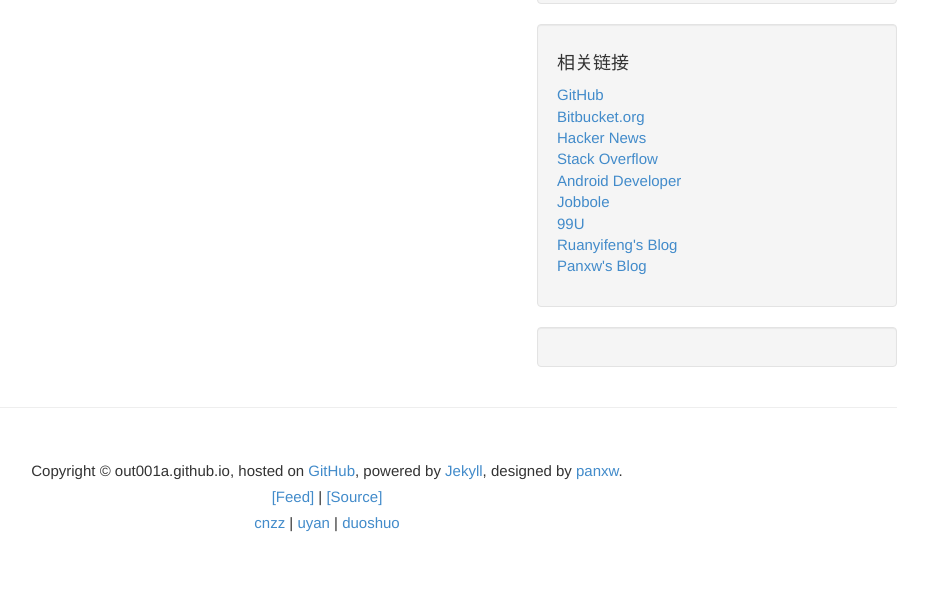
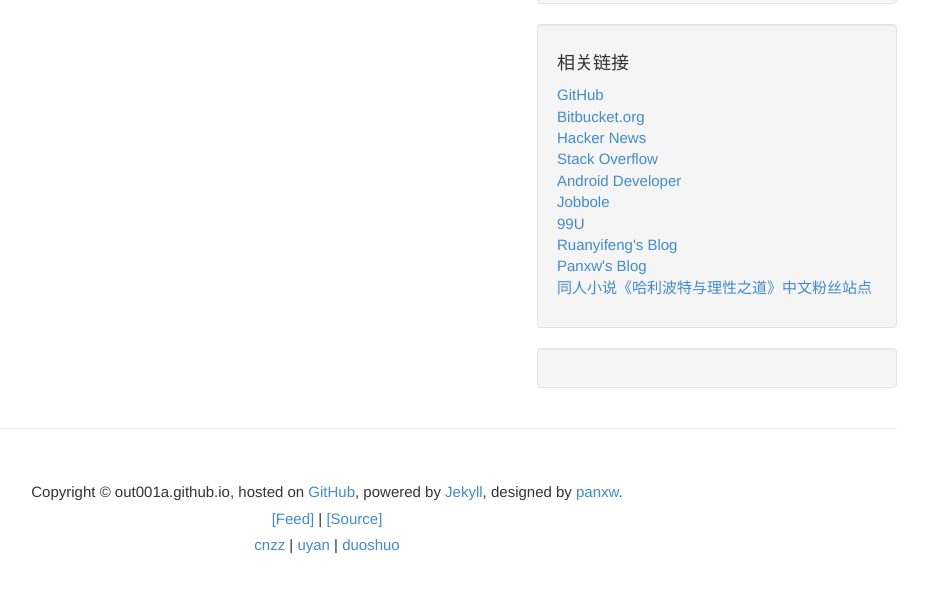
Before and after one commit to out001a/out001a.github.io, a Jekyll site: the page built from about.md, in a window 1280 px wide and 993 px high, cut to the strip 375-968 px from the top of the window. Shown: the whole strip, without its empty margins (313-1241 px from the left). Built offline with Jekyll 4.4.1, drawn with Linux system fonts in a browser that asks for light colours; Markdown is read by kramdown in place of the engine named in the settings; comment, search, counter and statistics services are not loaded.

Commit message:
link 哈利波特与理性之道

```diff
--- a/_includes/links.html
+++ b/_includes/links.html
@@ -44,4 +44,9 @@
                   Panxw's Blog
                 </a>
               </li>
+              <li>
+                <a href="http://hpmor.lofter.com/contents">
+                  同人小说《哈利波特与理性之道》中文粉丝站点
+                </a>
+              </li>
             </ul>
```
